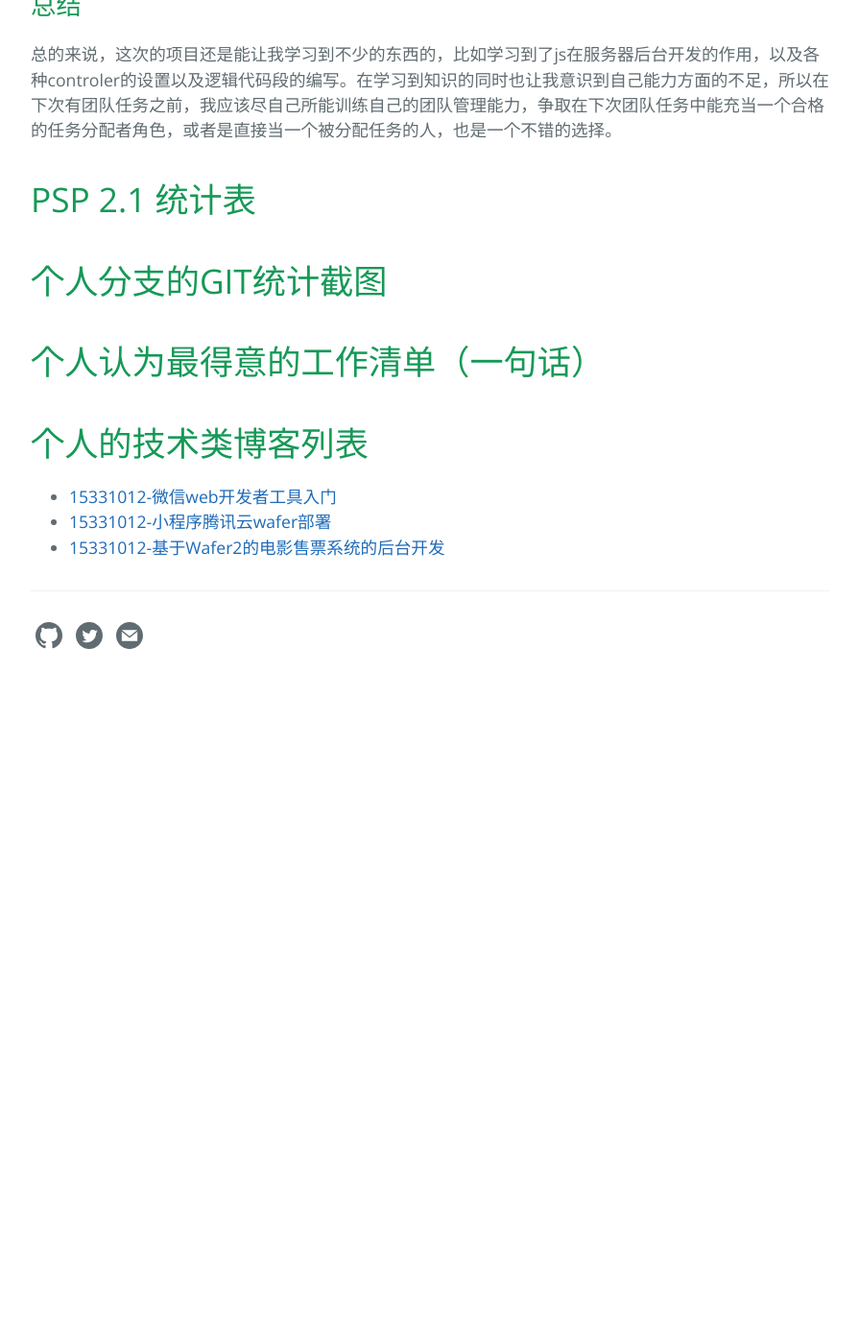
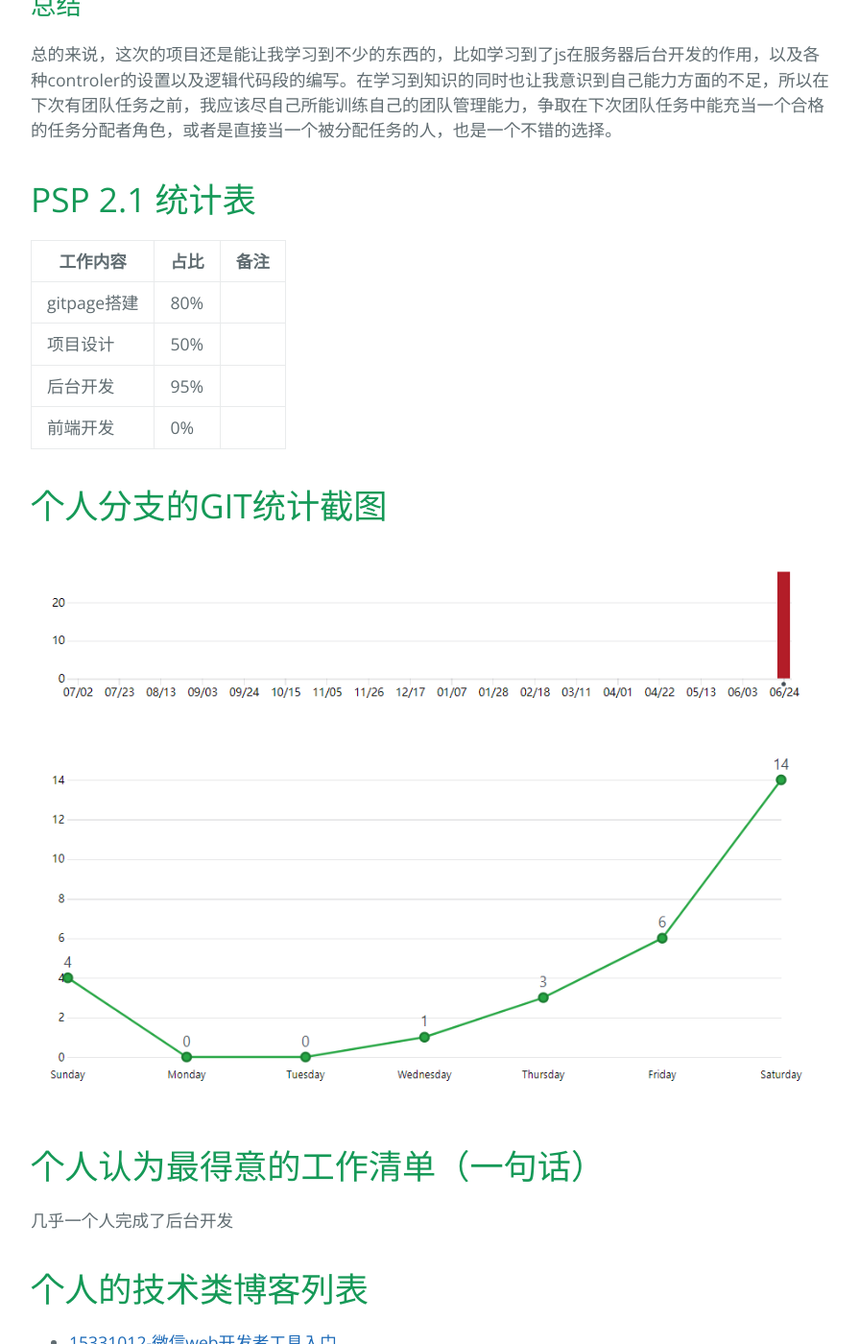
Before and after one commit to Heimzeng/Heimzeng.github.io, a Jekyll site: the page built from _posts/2018-06-30-BruMovie-Report.md, in a window 1280 px wide and 1400 px high, scrolled down 697 px. Shown: the whole window at 96% size, without its empty margins (192-1087 px from the left). Built offline with Jekyll 4.4.1, drawn with Linux system fonts in a browser that asks for light colours; before the commit the page ends 1427 px from its top, so only the background shows below that.

Commit message:
更新了表格以及github的submit统计图

```diff
--- a/_posts/2018-06-30-BruMovie-Report.md
+++ b/_posts/2018-06-30-BruMovie-Report.md
@@ -14,9 +14,20 @@ title: "布鲁电影报告"
 
 # PSP 2.1 统计表
 
+|工作内容|占比|备注|
+|---|---|---|
+|gitpage搭建|80%||
+|项目设计|50%||
+|后台开发|95%||
+|前端开发|0%||
+
 # 个人分支的GIT统计截图
+<center>
+	<img src="https://github.com/Heimzeng/Heimzeng.github.io/blob/master/assets/img/post/brumovieReport/github.png?raw=true">
+</center>
 
 # 个人认为最得意的工作清单（一句话）
+几乎一个人完成了后台开发
 
 # 个人的技术类博客列表
 - [15331012-微信web开发者工具入门](https://heimzeng.github.io/2018/04/15/Wechat-web-developing-tool-learning.html)
```
Also changed, not shown: assets/img/post/brumovieReport/github.png (added).
